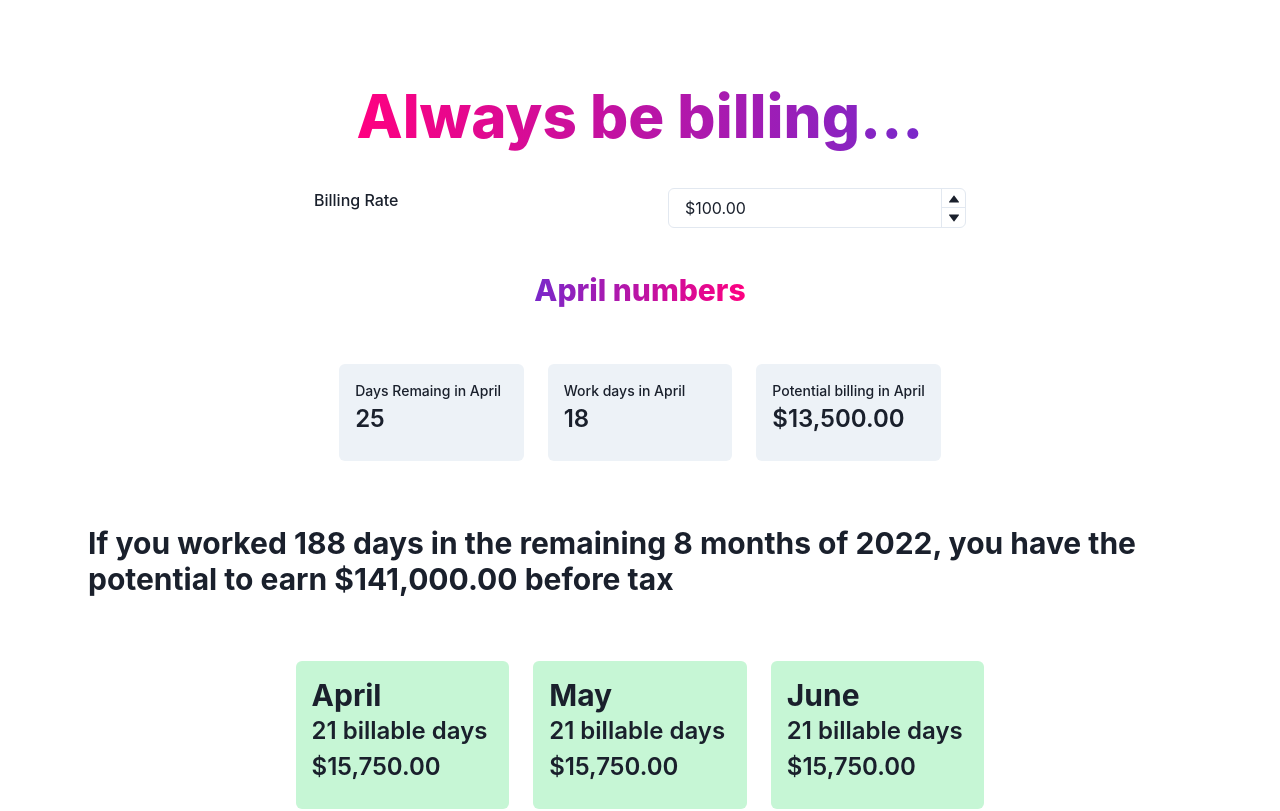
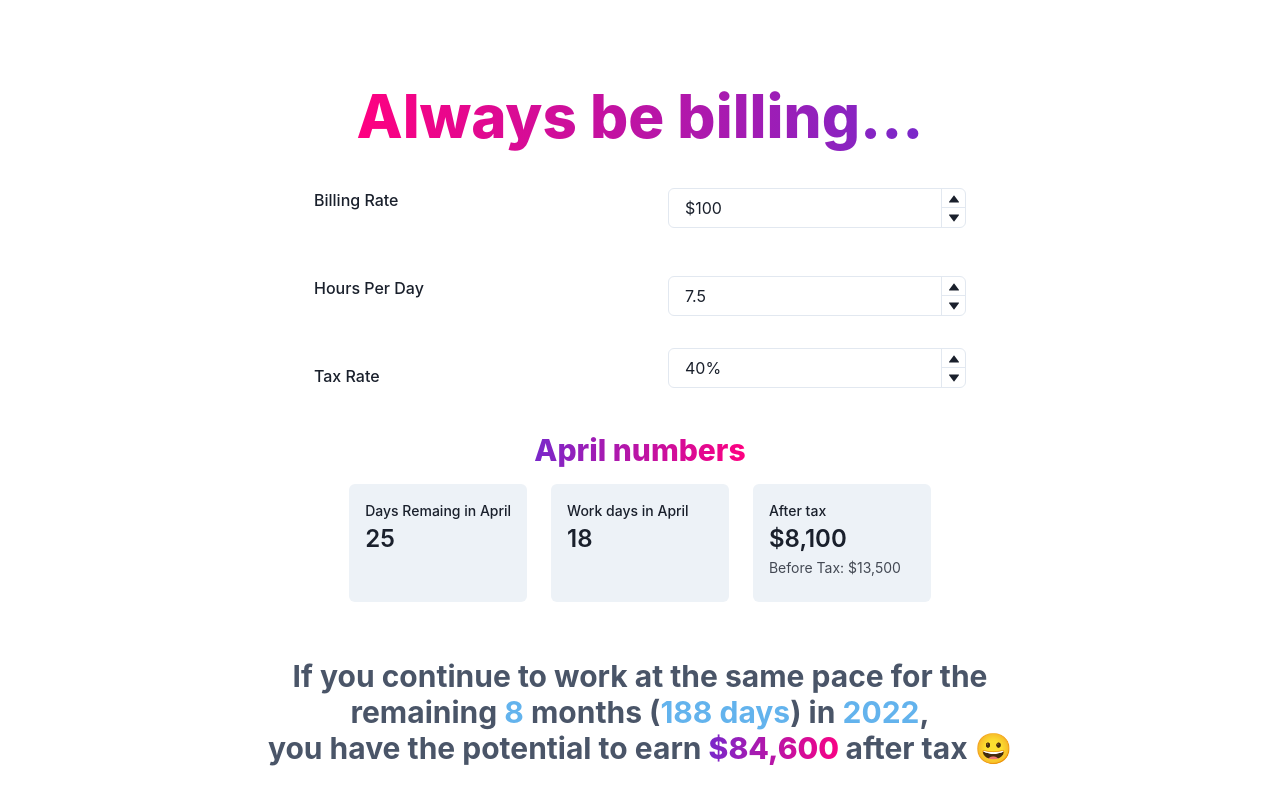
Before and after one commit to seventy6/always-be-billing, a Next.js app: page / in a window 1280 px wide. Shown: the top 811 px of the page. Built offline with nearby package versions, Linux system fonts and the light colour scheme.

Commit message:
New taxRate logic and Ui layout

```diff
--- a/components/Billing.js
+++ b/components/Billing.js
@@ -3,7 +3,6 @@ import { Grid, GridItem } from "@chakra-ui/react";
 import {
   FormControl,
   FormLabel,
-  VisuallyHidden,
   FormHelperText,
   NumberInput,
   NumberInputField,
@@ -13,28 +12,105 @@ import {
 } from "@chakra-ui/react";
 
 import { BillingContext } from "../utils/BillingContext";
-import { formatToCurrency, parseCurrencyToNumber } from "../utils/helpers";
+import {
+  formatToCurrency,
+  parseCurrencyToNumber,
+  formatToPercent,
+  parsePercentToNumber,
+} from "../utils/helpers";
 
 function Billing(props) {
   const [billing, setBilling] = useContext(BillingContext);
+  console.log("billing.js > ", billing);
+
   const updateRate = (val) => {
-    setBilling(parseCurrencyToNumber(val));
-    localStorage.setItem('billingRate', parseCurrencyToNumber(val))
+    setBilling({
+      billingRate: parseCurrencyToNumber(val),
+      billingHoursPerDay: billing.billingHoursPerDay,
+      taxRate: billing.taxRate,
+    });
+    localStorage.setItem("billingRate", parseCurrencyToNumber(val));
+  };
+  const updateHours = (val) => {
+    setBilling({
+      billingHoursPerDay: val,
+      billingRate: billing.billingRate,
+      taxRate: billing.taxRate,
+    });
+    localStorage.setItem("billingHoursPerDay", parseCurrencyToNumber(val));
+  };
+  const updateTax = (val) => {
+    const newVal = parsePercentToNumber(val) / 100;
+    console.log(val, newVal);
+    setBilling({
+      billingHoursPerDay: billing.billingHoursPerDay,
+      billingRate: billing.billingRate,
+      taxRate: newVal,
+    });
+    localStorage.setItem("taxRate", newVal);
   };
   //const formatToCurrency = (val) => `$` + val
 
   return (
-    <Grid templateColumns="repeat(2, 1fr)" gap={6} py={1} my={4} bg="whiteAlpha.300" borderRadius='md'  >
+    <Grid
+      templateColumns="repeat(2, 1fr)"
+      gap={6}
+      py={1}
+      my={4}
+      bg="whiteAlpha.300"
+      borderRadius="md"
+    >
       <GridItem p={4}>
-          <FormLabel htmlFor="Set Your Billing Rate">Billing Rate</FormLabel>
+        <FormLabel htmlFor="Set Your Billing Rate">Billing Rate</FormLabel>
       </GridItem>
       <GridItem p={4}>
         <FormControl>
           <NumberInput
-            value={formatToCurrency(parseCurrencyToNumber(billing))}
-            precision={2}
-            step={10.0}
+            value={formatToCurrency(billing.billingRate)}
+            precision={0}
+            step={5.0}
             onChange={(valueString) => updateRate(valueString)}
+          >
+            <NumberInputField />
+            <NumberInputStepper>
+              <NumberIncrementStepper />
+              <NumberDecrementStepper />
+            </NumberInputStepper>
+          </NumberInput>
+          <FormHelperText></FormHelperText>
+        </FormControl>
+      </GridItem>
+      <GridItem px={4}>
+        <FormLabel htmlFor="Hours per Day">Hours Per Day</FormLabel>
+      </GridItem>
+      <GridItem px={4}>
+        <FormControl>
+          <NumberInput
+            value={billing.billingHoursPerDay}
+            precision={1}
+            step={1}
+            onChange={(valueString) => updateHours(valueString)}
+          >
+            <NumberInputField />
+            <NumberInputStepper>
+              <NumberIncrementStepper />
+              <NumberDecrementStepper />
+            </NumberInputStepper>
+          </NumberInput>
+          <FormHelperText></FormHelperText>
+        </FormControl>
+      </GridItem>
+      <GridItem p={4}>
+        <FormLabel htmlFor="Set Your Tax Rate">Tax Rate</FormLabel>
+      </GridItem>
+      <GridItem px={4}>
+        <FormControl>
+          <NumberInput
+            value={formatToPercent(billing.taxRate)}
+            precision={1}
+            onChange={(valueString) => updateTax(valueString)}
+            max={100}
+            min={1}
           >
             <NumberInputField />
             <NumberInputStepper>
--- a/components/Cards.js
+++ b/components/Cards.js
@@ -8,6 +8,7 @@ import {
   StatHelpText,
   Text,
   Heading,
+  Flex,
 } from "@chakra-ui/react";
 import moment from "moment";
 import { BillingContext } from "../utils/BillingContext";
@@ -84,7 +85,7 @@ function Cards(props) {
           {endOfMonth.format("MMMM")} numbers
         </Text>
       </Heading>
-      <Grid templateColumns="repeat(3, 1fr)" gap={6} p={14}>
+      <Grid templateColumns="repeat(3, 1fr)" gap={6} py={4} px={14}>
         <GridItem bg="gray.100" p={4} borderRadius="md">
           <Stat>
             <StatLabel>Days Remaing in {moment().format("MMMM")}</StatLabel>
@@ -101,23 +102,74 @@ function Cards(props) {
         </GridItem>
         <GridItem bg="gray.100" p={4} borderRadius="md">
           <Stat>
-            <StatLabel>
-              Potential billing in {moment().format("MMMM")}
-            </StatLabel>
+            <StatLabel>After tax</StatLabel>
             <StatNumber>
-              {formatToCurrency(billing * 7.5 * remainingWorkDays)}
+              {formatToCurrency(
+                billing.billingRate *
+                  billing.billingHoursPerDay *
+                  remainingWorkDays -
+                  billing.billingRate *
+                    billing.billingHoursPerDay *
+                    remainingWorkDays *
+                    billing.taxRate
+              )}
             </StatNumber>
-            <StatHelpText></StatHelpText>
+            <StatHelpText>
+              Before Tax:{" "}
+              {formatToCurrency(
+                billing.billingRate *
+                  billing.billingHoursPerDay *
+                  remainingWorkDays
+              )}
+            </StatHelpText>
           </Stat>
         </GridItem>
       </Grid>
-      <Heading as="h1" size="lg" py={2} px={20}>
-        If you worked {remaingMonthsBilling} days in the remaining{" "}
-        {monthsRemaining} months of {moment().format("YYYY")}, you have the potential to
-        earn <span bg="pink.100" fontWeight="extrabold">
-           {formatToCurrency(remaingMonthsBilling * 7.5 * billing)} before tax
-        </span>
-      </Heading>
+      <Flex gap={6} py={8} px={14} w={["100%", 900, 900]}>
+        <Heading
+          align="center"
+          as="h1"
+          size="lg"
+          py={2}
+          px={0}
+          color="gray.600"
+        >
+          <Text as="span">
+            If you continue to work at the same pace for the remaining{" "}
+          </Text>
+          <Text as="span" color="blue.300">
+            {monthsRemaining}
+          </Text>
+          <Text as="span"> months (</Text>
+          <Text as="span" color="blue.300">
+            {remaingMonthsBilling} days
+          </Text>
+          <Text as="span">) in </Text>
+          <Text as="span" color="blue.300">
+            {moment().format("YYYY")}
+          </Text>
+          <Text as="span">
+            ,<br /> you have the potential to earn{" "}
+          </Text>
+          <Text
+            as="span"
+            bgGradient="linear(to-r, #7928CA, #FF0080)"
+            bgClip="text"
+            fontWeight="extrabold"
+          >
+            {formatToCurrency(
+              remaingMonthsBilling *
+                billing.billingHoursPerDay *
+                billing.billingRate -
+                remaingMonthsBilling *
+                  billing.billingHoursPerDay *
+                  billing.billingRate *
+                  billing.taxRate
+            )}{" "}
+          </Text>
+          <Text as="span">after tax 😀</Text>
+        </Heading>
+      </Flex>
       <Grid templateColumns="repeat(3, 1fr)" gap={6} p={14}>
         {remaingMonthsData.map((month) => (
           <>
@@ -128,9 +180,27 @@ function Cards(props) {
               <Stat>
                 <StatNumber>{month.remainingWorkDays} billable days</StatNumber>
                 <StatNumber>
-                  {formatToCurrency(billing * 7.5 * month.remainingWorkDays)}
+                  <Text fontSize="sm" as="span">
+                    After tax:
+                  </Text>
+                  {formatToCurrency(
+                    billing.billingRate *
+                      billing.billingHoursPerDay *
+                      month.remainingWorkDays -
+                      billing.billingRate *
+                        billing.billingHoursPerDay *
+                        month.remainingWorkDays *
+                        billing.taxRate
+                  )}
                 </StatNumber>
-                <StatHelpText></StatHelpText>
+                <StatHelpText>
+                  Before Tax:{" "}
+                  {formatToCurrency(
+                    billing.billingRate *
+                      billing.billingHoursPerDay *
+                      month.remainingWorkDays
+                  )}
+                </StatHelpText>
               </Stat>
             </GridItem>
           </>
--- a/pages/_app.js
+++ b/pages/_app.js
@@ -1,12 +1,16 @@
-import {useState, useEffect} from "react";
-import '../styles/globals.css'
-import { ChakraProvider } from '@chakra-ui/react'
-import { BillingContext } from '../utils/BillingContext'
-import { formatToCurrency } from "../utils/helpers";
+import { useState, useEffect } from "react";
+import "../styles/globals.css";
+import { ChakraProvider } from "@chakra-ui/react";
+import { BillingContext } from "../utils/BillingContext";
 
 function MyApp({ Component, pageProps }) {
+  const [billing, setBilling] = useState({
+    billingRate: 100,
+    billingHoursPerDay: 7.5,
+    taxRate: 0.4,
+  });
 
-  const [billing, setBilling] = useState('100');
+  console.log("app.js > ", billing);
 
   useEffect(() => {
     // once we've hydrated on the client w/ the initial
@@ -15,19 +19,28 @@ function MyApp({ Component, pageProps }) {
     // will result in a second render.
     // (no need to check for existence of `window` cuz
     // it's guaranteed to be there)
-    const billingRate = localStorage.getItem('billingRate')
 
-    if (billingRate) {
-      setBilling(billingRate)
-    }
-  }, [])
+    const billingRate = localStorage.getItem("billingRate");
+    const billingHoursPerDay = localStorage.getItem("billingHoursPerDay");
+    const taxRate = localStorage.getItem("taxRate");
+
+    setBilling({
+      billingRate: billingRate ? billingRate : billing.billingRate,
+      billingHoursPerDay: billingHoursPerDay
+        ? billingHoursPerDay
+        : billing.billingHoursPerDay,
+      taxRate: taxRate ? taxRate : billing.taxRate,
+    });
+
+    console.log("app.js > useeffect > ", billing);
+  }, []);
 
   return (
     <ChakraProvider>
-        <BillingContext.Provider value={[billing, setBilling]}>
-          <Component {...pageProps} />
-        </BillingContext.Provider>
+      <BillingContext.Provider value={[billing, setBilling]}>
+        <Component {...pageProps} />
+      </BillingContext.Provider>
     </ChakraProvider>
-  )
+  );
 }
-export default MyApp
+export default MyApp;
--- a/pages/index.js
+++ b/pages/index.js
@@ -16,8 +16,14 @@ export default function Home() {
   return (
     <Box className={styles.container} bg={"whiteAlpha.100"}>
       <Head>
-        <title>Create Next App</title>
-        <meta name="description" content="Generated by create next app" />
+        <title>
+          All ways be billing... - the simple tool for predicting this year's
+          potential revenue
+        </title>
+        <meta
+          name="description"
+          content="A simple tool for predicting your revenue potential as a freelancer"
+        />
         <link rel="icon" href="/favicon.ico" />
       </Head>
 
--- a/utils/BillingContext.js
+++ b/utils/BillingContext.js
@@ -1,3 +1,9 @@
 import { createContext } from "react";
 
-export const BillingContext = createContext('45');
+export const BillingContext = createContext({
+  billing: {
+    billingRate: "$100",
+    billingHoursPerDay: "7.5",
+    taxRate: "40%",
+  },
+});
--- a/utils/helpers.js
+++ b/utils/helpers.js
@@ -1,4 +1,6 @@
-var numeral = require('numeral');
+var numeral = require("numeral");
 
-export const formatToCurrency = (val) => numeral(val).format('$0,0.00');//`$` + val;
-export const parseCurrencyToNumber = (val) => val.replace(/^\$/, '')
+export const formatToCurrency = (val) => numeral(val).format("$0,0"); //`$` + val;
+export const formatToPercent = (val) => numeral(val).format("0%"); //`$` + val;
+export const parseCurrencyToNumber = (val) => val.replace(/^\$/, "");
+export const parsePercentToNumber = (val) => val.replace(/^\%/, "");
```
